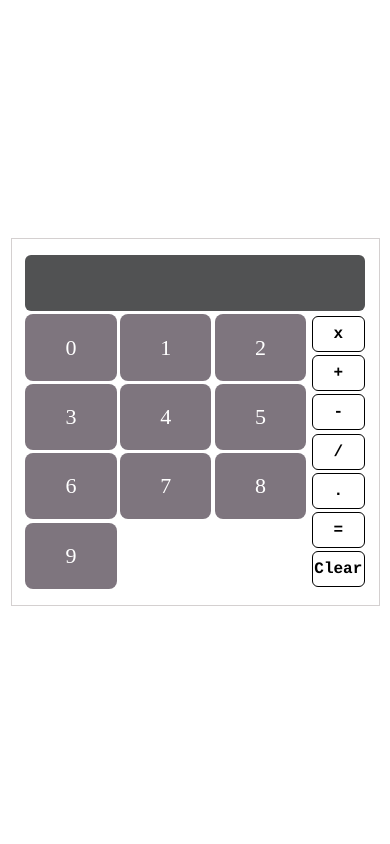
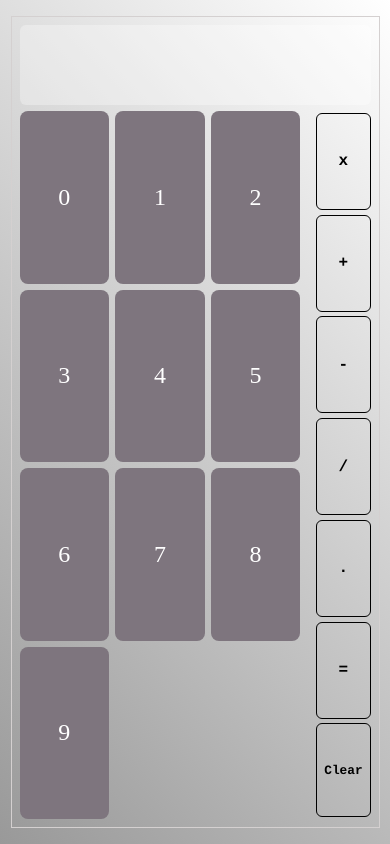
Before and after one commit to rasoulnasserifreelancer/responsive-calculator, a plain HTML site: page index.html in a window 390 px wide. Drawn offline with Linux system fonts and the light colour scheme.

Commit message:
added all neccessary logic and modifed styles and responivity

```diff
--- a/app.js
+++ b/app.js
@@ -40,8 +40,6 @@ operationListElement.addEventListener("click", (event) => {
   }
 
 
-
-
   if (operation === "=") {
     let operations = screenContent.match(/[+\-x/]/g); // get all operations on the screen
     let numbers = screenContent.split(/[+\-x/]/); // get all numbers on the screen
--- a/styles.css
+++ b/styles.css
@@ -7,38 +7,43 @@
 html {
     width:100vw;
     height: 100vh;
-    display: flex;
-    align-items: center;
-    justify-content: center;
 
 }
 
 body {
     width: 100%;
+    height: 100%;
+        display: flex;
+        flex-direction: column;
+    align-items: center;
+    justify-content: center;
+    background: linear-gradient(45deg, rgba(0,0,0,0.4), rgb(255,255,255));
 }
 
 #calculator {
     display: flex;
     flex-direction: column;
-    width: 90%;
+    width: 65%;
+    height: 100%;
+    justify-content: stretch;
     margin: 1rem auto;
-    padding: 1rem 0.5rem;
+    padding: 0.5rem 0.5rem;
     border: 1px solid rgb(212, 208, 208);
 }
 
 #screen {
-    height: 3.5rem;
-    background-color: rgb(81, 82, 83);
+    height: 5rem;
+    background-color: rgba(255,255,255,0.3);
     padding: 0.5rem 0.8rem;
     align-self: center;
     display: flex;
-    font-size: 25px;
-    width: calc(100% - (5%*(2/3)));
+    font-size: 2.5rem;
+    width: 100%;
     box-sizing: border-box;
     align-items: center;
     border-radius: 6px;
     color: white;
-    margin-bottom: 0.2rem;
+    margin-bottom: 0.4rem;
 }
 
 #calculator-tabel {
@@ -46,14 +51,15 @@ body {
     justify-content: space-evenly;
     box-sizing: border-box;
     width: 100%;
-    /* align-items: stretch; */
+    flex:auto;
+    gap: 1rem;
 }
 
 #number-list {
     display: grid;
     width: 80%;
     grid-template-columns: 1fr 1fr 1fr;
-    gap: 0.2rem;
+    gap: 0.4rem;
 }
 
 
@@ -63,13 +69,14 @@ body {
     justify-content: center;
     background-color: rgb(126, 117, 126);
     padding: 1rem 0.5rem;
-    font-size: 22px;
+    font-size: 2rem;
     color: white;
     border-radius: 8px;
 }
 
 .numbers:hover {
-    background-color: rgb(209, 192, 209);
+    background-color: rgb(94, 91, 94);
+    transform: scale(1.04);
 }
 
 
@@ -79,8 +86,11 @@ body {
     align-items: center;
     justify-content: space-between;
     width: 15%;
+    gap: 0.1rem;
     font-family:  Courier, monospace;
     font-weight: bold;
+    flex:auto;
+    font-size: 2rem;
 }
 
 .operation {
@@ -93,18 +103,61 @@ body {
     border: 1px solid;
     margin: 0.1rem 0;
     border-radius: 6px;
+    flex: auto;
 }
 
 .operation:hover {
-    background-color: rgb(195, 195, 167);
+    background-color: rgb(189, 189, 176);
     color: white;
 }
 
+#clear {
+    font-size: 1.5rem;
+}
 
 #clear:hover {
     background-color: red;
+
 }
 
-/* .numbers:first-child {
-    grid-column: 1/4;
-} */
+
+@media (max-width:768px) {
+    #screen {
+        font-size: 1.8rem;
+    }
+    #operations{
+        font-size: 1.5rem;
+    }
+    .numbers {
+        font-size:1.8rem;
+    }
+    #clear {
+    font-size: 1rem;
+    }
+    #calculator {
+        width: 90%;
+
+    }
+}
+
+
+
+
+@media (max-width:480px) {
+    #screen {
+        font-size: 1.5rem;
+    }
+    #operations{
+        font-size: 1rem;
+    }
+    .numbers {
+        font-size:1.5rem;
+    }
+    #clear {
+    font-size: 0.8rem;
+    }
+    #calculator {
+        width: 90%;
+
+    }
+}
```
Also changed, not shown: 1 other file.
